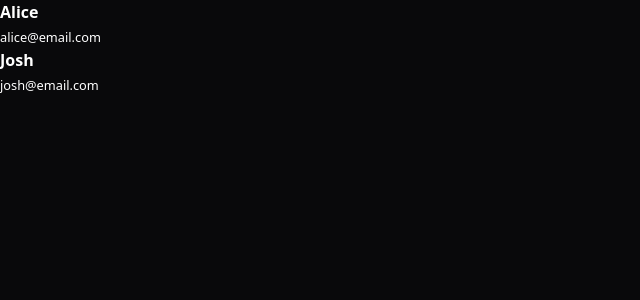
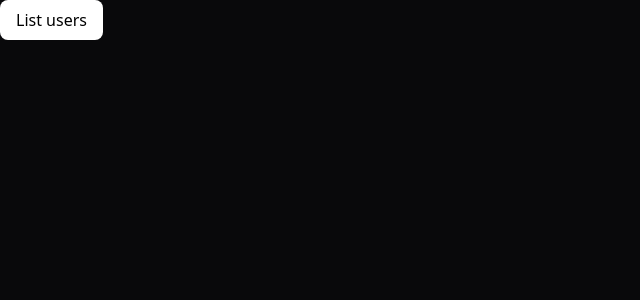
Before and after one commit to arthurrios/react-query-fundamentals, a React (Vite) app: page / in a window 1280 px wide. Shown: the top 300 px of the page, without its empty margins (0-640 px from the left). Built offline with nearby package versions, Linux system fonts and the light colour scheme; data requests are answered from the project's data file.

Commit message:
feat: test loading and fetching

```diff
--- a/src/Users.tsx
+++ b/src/Users.tsx
@@ -1,16 +1,29 @@
 import { useQuery } from '@tanstack/react-query'
 import type { IUser } from './types'
+import { sleep } from './sleep'
 
 export function Users() {
-  const { data } = useQuery({
+  const { data, isLoading, refetch, isFetching } = useQuery({
+    enabled: false,
     queryKey: ['users'],
     queryFn: async (): Promise<IUser[]> => {
+      await sleep()
       const response = await fetch('http://localhost:3000/users')
       return response.json()
     },
   })
   return (
     <div>
+      <button
+        type="button"
+        className="bg-white text-black px-4 py-2 rounded-lg"
+        onClick={() => refetch()}
+      >
+        List users
+      </button>
+
+      {isLoading && <h1>'Loading...'</h1>}
+      {!isLoading && isFetching && <h1>'Fetching...'</h1>}
       {data?.map((user) => (
         <div key={user.id}>
           <strong className="block">{user.name}</strong>
--- /dev/null
+++ b/src/sleep.ts
@@ -0,0 +1,3 @@
+export function sleep(delay = 1500) {
+  return new Promise((resolve) => setTimeout(resolve, delay))
+}
```
